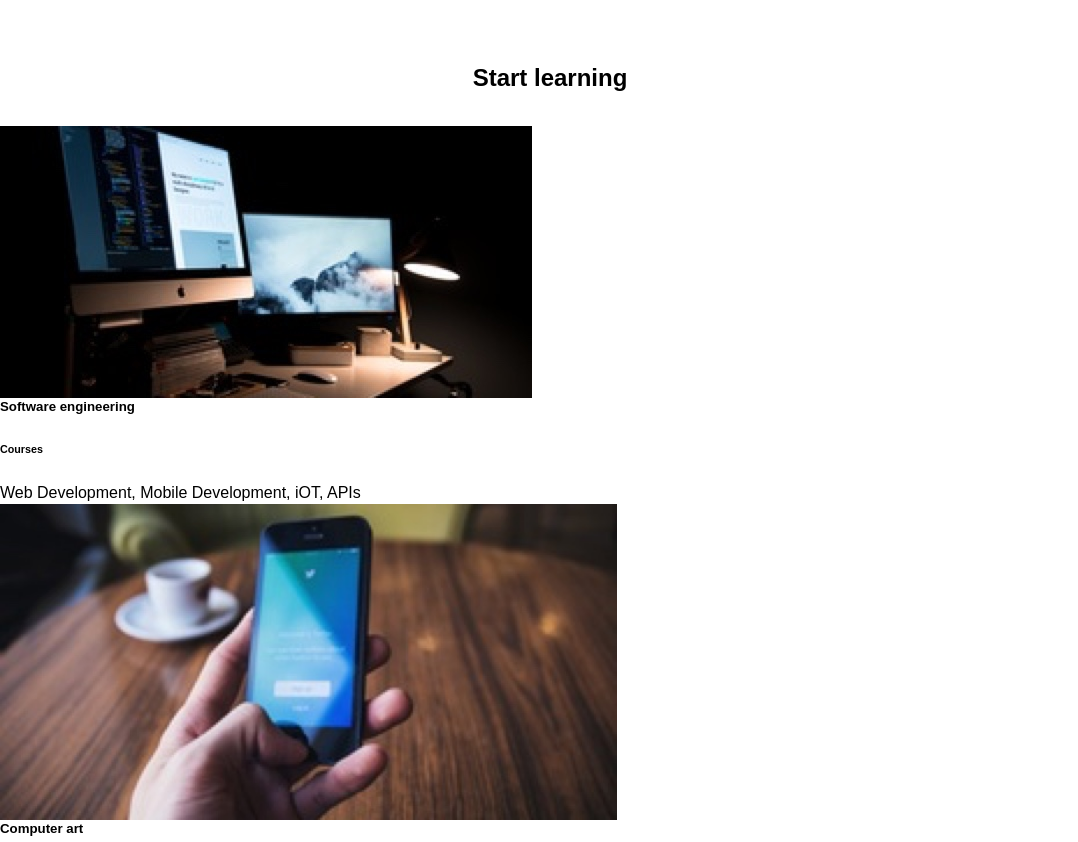
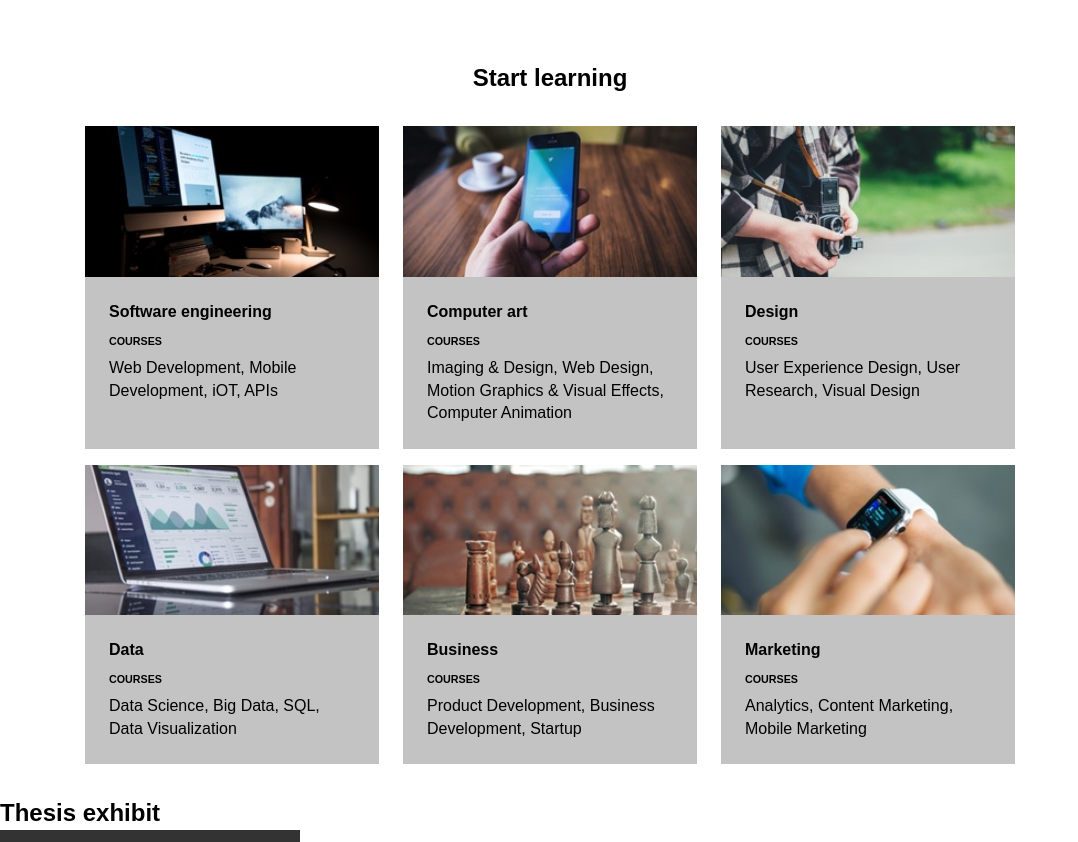
Before and after one commit to astridj/Colmar-Academy, a plain HTML site: page index.html in a window 1280 px wide. Shown: the part 1241-2083 px from the top of the page, without its empty margins (0-1078 px from the left). Drawn offline with Linux system fonts and the light colour scheme; grey boxes are pictures that could not be loaded.

Commit message:
Complete faculties section structural styles

```diff
--- a/index.html
+++ b/index.html
@@ -104,60 +104,60 @@
             <figure>
               <img src="resources/images/course-software.jpg" alt="Computers on a desk">
             </figure>
-            <figcaption>
-              <h5>Software engineering</h5>
-              <h6>Courses</h6>
-              <p>Web Development, Mobile Development, iOT, APIs</p>
+            <figcaption class="fac-info">
+              <h5 class="fac-head">Software engineering</h5>
+              <h6 class="fac-sub">Courses</h6>
+              <p class="fac-descr">Web Development, Mobile Development, iOT, APIs</p>
             </figcaption>
           </div>
           <div class="fac-card">
             <figure>
               <img src="resources/images/course-computer-art.jpg" alt="Someone holding a smartphone">
             </figure>
-            <figcaption>
-              <h5>Computer art</h5>
-              <h6>Courses</h6>
-              <p>Imaging & Design, Web Design, Motion Graphics & Visual Effects, Computer Animation</p>
+            <figcaption class="fac-info">
+              <h5 class="fac-head">Computer art</h5>
+              <h6 class="fac-sub">Courses</h6>
+              <p class="fac-descr">Imaging & Design, Web Design, Motion Graphics & Visual Effects, Computer Animation</p>
             </figcaption>
           </div>
           <div class="fac-card">
             <figure>
               <img src="resources/images/course-design.jpg" alt="Operating a vintage camera">
             </figure>
-            <figcaption>
-              <h5>Design</h5>
-              <h6>Courses</h6>
-              <p>User Experience Design, User Research, Visual Design</p>
+            <figcaption class="fac-info">
+              <h5 class="fac-head">Design</h5>
+              <h6 class="fac-sub">Courses</h6>
+              <p class="fac-descr">User Experience Design, User Research, Visual Design</p>
             </figcaption>
           </div>
           <div class="fac-card">
             <figure>
               <img src="resources/images/course-data.jpg" alt="Data graphs on a computer screen">
             </figure>
-            <figcaption>
-              <h5>Data</h5>
-              <h6>Courses</h6>
-              <p>Data Science, Big Data, SQL, Data Visualization</p>
+            <figcaption class="fac-info">
+              <h5 class="fac-head">Data</h5>
+              <h6 class="fac-sub">Courses</h6>
+              <p class="fac-descr">Data Science, Big Data, SQL, Data Visualization</p>
             </figcaption>
           </div>
           <div class="fac-card">
             <figure>
               <img src="resources/images/course-business.jpg" alt="Pieces on a chessboard">
             </figure>
-            <figcaption>
-              <h5>Business</h5>
-              <h6>Courses</h6>
-              <p>Product Development, Business Development, Startup</p>
+            <figcaption class="fac-info">
+              <h5 class="fac-head">Business</h5>
+              <h6 class="fac-sub">Courses</h6>
+              <p class="fac-descr">Product Development, Business Development, Startup</p>
             </figcaption>
           </div>
           <div class="fac-card">
             <figure>
               <img src="resources/images/course-marketing.jpg" alt="Someone checking an Apple Watch">
             </figure>
-            <figcaption>
-              <h5>Marketing</h5>
-              <h6>Courses</h6>
-              <p>Analytics, Content Marketing, Mobile Marketing</p>
+            <figcaption class="fac-info">
+              <h5 class="fac-head">Marketing</h5>
+              <h6 class="fac-sub">Courses</h6>
+              <p class="fac-descr">Analytics, Content Marketing, Mobile Marketing</p>
             </figcaption>
           </div>
         </section>
--- a/resources/styles/styles.css
+++ b/resources/styles/styles.css
@@ -15,6 +15,7 @@ figure,
 h2,
 h3,
 h5,
+h6,
 p,
 section {
   margin: 0;
@@ -175,6 +176,32 @@ header {
 }
 
 .fac-cards {
+  justify-content: center;
   display: flex;
   flex-wrap: wrap;
+  margin: 0 3.75rem 1rem 3.75rem;
 }
+
+.fac-card {
+  background-color: #c3c3c3;
+  max-width: 30%;
+  margin: 0 .75rem 1rem .75rem;
+}
+
+.fac-card img {
+  height: auto;
+}
+
+.fac-info {
+  padding: 1.5rem;
+}
+
+.fac-head {
+  font-size: 1rem;
+  padding-bottom: .2rem;
+}
+
+.fac-sub {
+  padding: .5rem 0;
+  text-transform: uppercase;
+}
```
